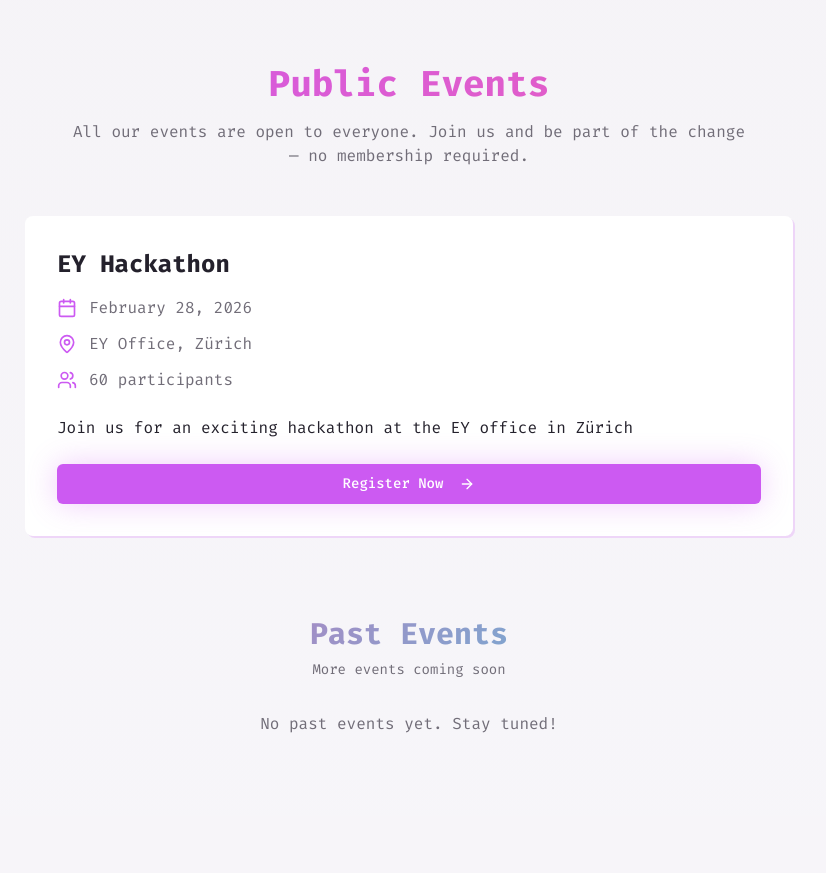
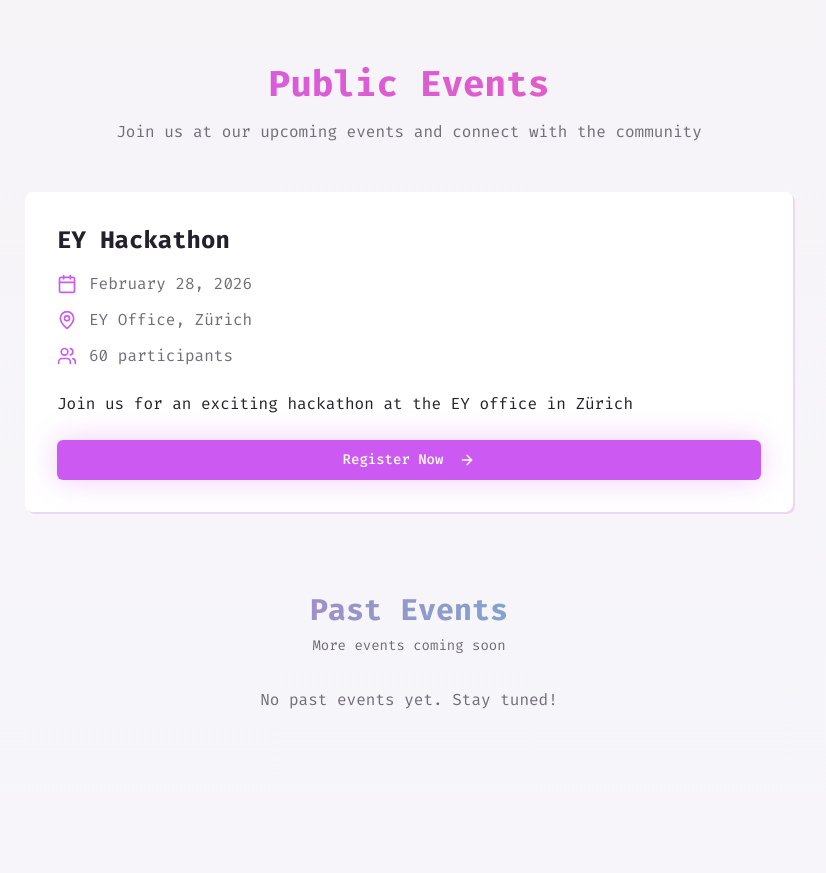
Before and after one commit to ahmetemresavaseri/shecodes-next-gen, a React (Vite) app: page / in a window 1280 px wide. Shown: the part 1920-2793 px from the top of the page, without its empty margins (231-1057 px from the left). Built offline with nearby package versions, Linux system fonts and the light colour scheme; the HTML template or start-up script is replaced by a standard one.

Commit message:
Refactor Events Section text

```diff
--- a/src/components/EventsSection.tsx
+++ b/src/components/EventsSection.tsx
@@ -24,7 +24,7 @@ export const EventsSection = () => {
               Public Events
             </h2>
             <p className="text-muted-foreground max-w-2xl mx-auto">
-              All our events are open to everyone. Join us and be part of the change — no membership required.
+              Join us at our upcoming events and connect with the community
             </p>
           </div>
 
```
